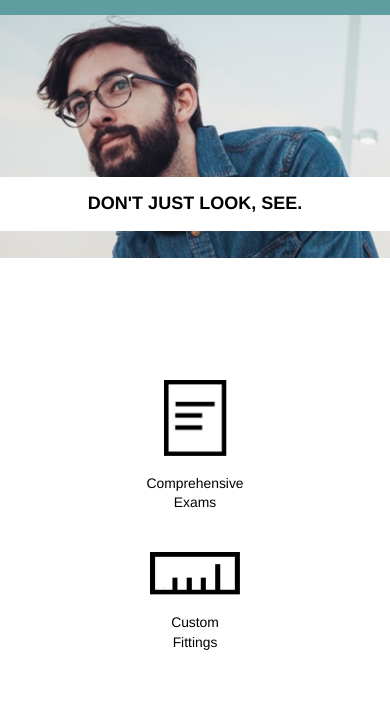
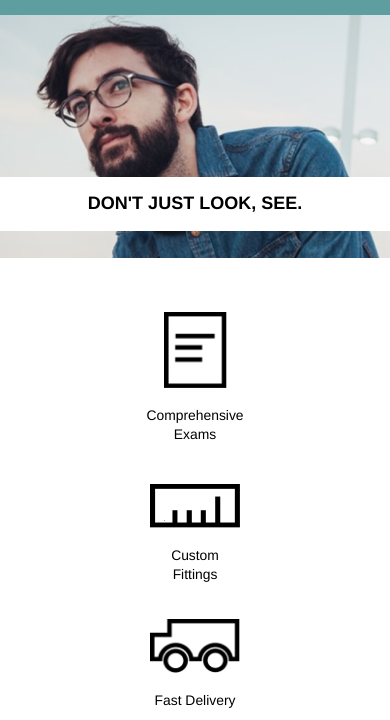
Before and after one commit to Neogema/TSOptics, a plain HTML site: page index.html in a window 390 px wide. Shown: the part 48-768 px from the top of the page. Drawn offline with Linux system fonts and the light colour scheme.

Commit message:
Completed CSS

```diff
--- a/resources/css/style.css
+++ b/resources/css/style.css
@@ -193,7 +193,6 @@ footer img {
   .middle {
     flex-direction: column;
     align-items: center;
-    margin: 3.77rem 0;
   }
   .service {
     margin-bottom: 0;
@@ -204,6 +203,10 @@ footer img {
   }
   .service.truck, .service.ruler {
     margin-top: 1.54rem;
+  }
+
+  .service.ruler {
+    height: 6rem;
   }
   .bottom {
     width: 470px;
```
